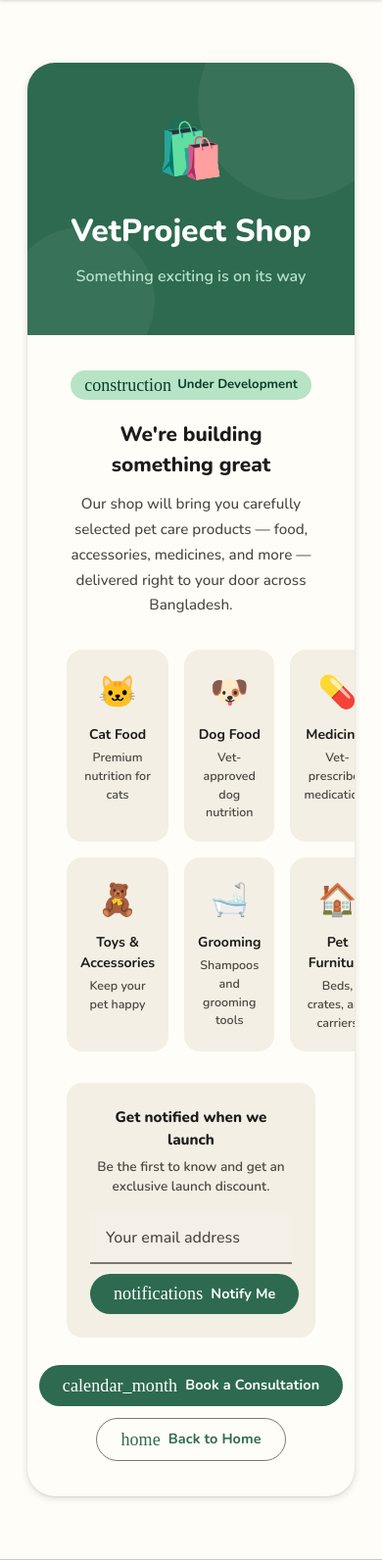
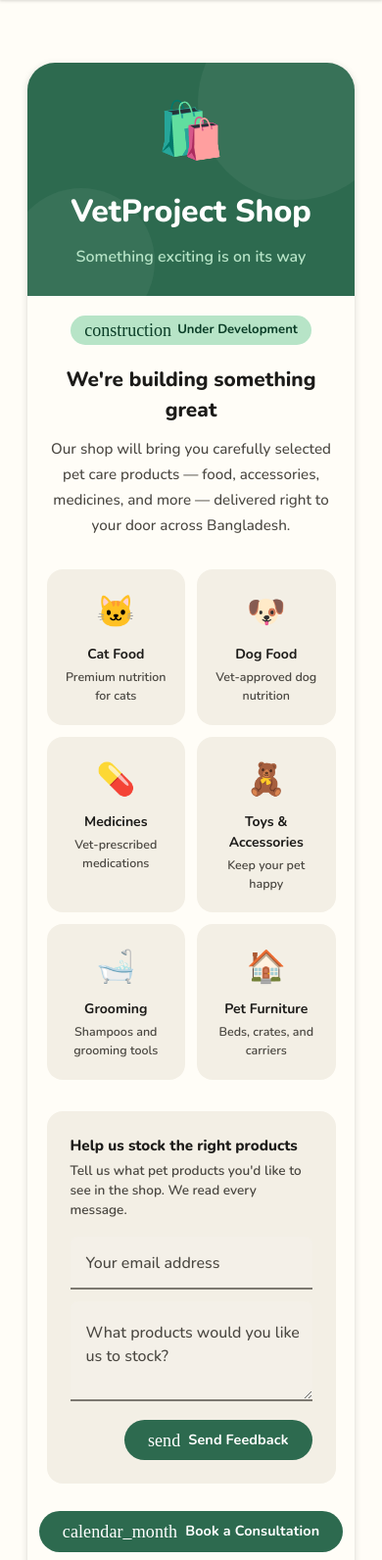
Before and after one commit to mahadi-ibne-bakar/vetproject, a Django app: page /shop/ in a window 390 px wide. Shown: the part 64-1656 px from the top of the page at 98% size. Run offline with Django 5.2, Linux system fonts and the light colour scheme; data comes from the database, SQL or seed files in the repository; style sheets or scripts are compiled from the project's sources; some libraries are stand-ins or nearby versions; some web fonts are replaced.

Commit message:
Added feedback form in shop instead of notify and fixed mobile grid fix

```diff
--- a/core/views.py
+++ b/core/views.py
@@ -212,83 +212,60 @@ def contact(request):
     })
 
 def shop(request):
-    notify_submitted = False
+    feedback_submitted = False
 
     if request.method == 'POST':
-        notify_email = request.POST.get('notify_email', '').strip()
-        if notify_email:
-            # Store in a simple log for now
-            # In future this connects to a mailing list
+        email   = request.POST.get('email', '').strip()
+        message = request.POST.get('message', '').strip()
+
+        if email and message:
             import logging
-            logger = logging.getLogger(__name__)
-            logger.info(f"Shop notify request: {notify_email}")
-
-            # Send a simple acknowledgement email
             from django.core.mail import send_mail
             from django.conf import settings as django_settings
+
+            logger = logging.getLogger(__name__)
+            logger.info(f"Shop feedback from {email}: {message}")
+
             try:
+                # Acknowledgement to user
                 send_mail(
-                    subject="VetProject Shop — You're on the list!",
+                    subject="Thanks for your feedback — VetProject Shop",
                     message=(
                         f"Hi,\n\n"
-                        f"You've been added to our shop launch notification list.\n"
-                        f"We'll email you as soon as the VetProject Shop goes live "
-                        f"with an exclusive launch discount.\n\n"
-                        f"Thank you for your interest!\n\n"
+                        f"Thank you for sharing what you'd like to see in the "
+                        f"VetProject Shop. We read every message and your input "
+                        f"directly shapes what we stock.\n\n"
+                        f"We'll let you know as soon as the shop is live!\n\n"
                         f"— The VetProject Team"
                     ),
                     from_email=django_settings.DEFAULT_FROM_EMAIL,
-                    recipient_list=[notify_email],
+                    recipient_list=[email],
                     fail_silently=True,
                 )
-                # Also notify admin
+                # Notify admin
                 send_mail(
-                    subject=f"Shop notify signup: {notify_email}",
-                    message=f"New shop notify signup: {notify_email}",
+                    subject=f"Shop feedback from {email}",
+                    message=f"Email: {email}\n\nMessage:\n{message}",
                     from_email=django_settings.DEFAULT_FROM_EMAIL,
                     recipient_list=[django_settings.DEFAULT_FROM_EMAIL],
                     fail_silently=True,
                 )
             except Exception:
                 pass
-            notify_submitted = True
+            feedback_submitted = True
 
     coming_soon_items = [
-        {
-            'emoji': '🐱',
-            'name': 'Cat Food',
-            'description': 'Premium nutrition for cats',
-        },
-        {
-            'emoji': '🐶',
-            'name': 'Dog Food',
-            'description': 'Vet-approved dog nutrition',
-        },
-        {
-            'emoji': '💊',
-            'name': 'Medicines',
-            'description': 'Vet-prescribed medications',
-        },
-        {
-            'emoji': '🧸',
-            'name': 'Toys & Accessories',
-            'description': 'Keep your pet happy',
-        },
-        {
-            'emoji': '🛁',
-            'name': 'Grooming',
-            'description': 'Shampoos and grooming tools',
-        },
-        {
-            'emoji': '🏠',
-            'name': 'Pet Furniture',
-            'description': 'Beds, crates, and carriers',
-        },
+        {'emoji': '🐱', 'name': 'Cat Food',          'description': 'Premium nutrition for cats'},
+        {'emoji': '🐶', 'name': 'Dog Food',           'description': 'Vet-approved dog nutrition'},
+        {'emoji': '💊', 'name': 'Medicines',          'description': 'Vet-prescribed medications'},
+        {'emoji': '🧸', 'name': 'Toys & Accessories', 'description': 'Keep your pet happy'},
+        {'emoji': '🛁', 'name': 'Grooming',           'description': 'Shampoos and grooming tools'},
+        {'emoji': '🏠', 'name': 'Pet Furniture',      'description': 'Beds, crates, and carriers'},
     ]
 
     return render(request, 'public/shop.html', {
-        'coming_soon_items': coming_soon_items,
-        'notify_submitted': notify_submitted,
+        'coming_soon_items':  coming_soon_items,
+        'feedback_submitted': feedback_submitted,
     })
 
 
--- a/templates/base.html
+++ b/templates/base.html
@@ -611,6 +611,12 @@
         @media (max-width: 600px) {
             .blog-grid {
                 grid-template-columns: 1fr !important;
+            }
+        }
+
+        @media (max-width: 500px) {
+            .shop-items-grid {
+                grid-template-columns: repeat(2, 1fr) !important;
             }
         }
 
--- a/templates/public/shop.html
+++ b/templates/public/shop.html
@@ -9,7 +9,7 @@
                 box-shadow:var(--md-elev-2); overflow:hidden;">
 
         <!-- Top banner -->
-        <div style="background:var(--md-primary); padding:48px 32px;
+        <div style="background:var(--md-primary); padding:clamp(28px, 6vw, 48px) clamp(16px, 5vw, 32px);
                     text-align:center; position:relative; overflow:hidden;">
 
             <!-- Decorative circles -->
@@ -34,7 +34,7 @@
         </div>
 
         <!-- Content -->
-        <div style="padding:36px 40px; text-align:center;">
+        <div style="padding:clamp(20px, 5vw, 36px) clamp(16px, 5vw, 40px); text-align:center;">
 
             <div style="display:inline-flex; align-items:center; gap:6px;
                         background:var(--md-primary-container);
@@ -59,8 +59,10 @@
             </p>
 
             <!-- Upcoming products teaser -->
-            <div style="display:grid; grid-template-columns:repeat(3, 1fr);
-                        gap:16px; margin-bottom:32px;">
+            <div style="display:grid;
+                        grid-template-columns:repeat(3, 1fr);
+                        gap:12px; margin-bottom:32px;"
+                class="shop-items-grid">
                 {% for item in coming_soon_items %}
                 <div style="background:var(--md-surface-1);
                             border-radius:var(--md-shape-lg);
@@ -81,37 +83,44 @@
             </div>
 
             <!-- Notify form -->
+            <!-- Tell us what you want -->
             <div style="background:var(--md-surface-1);
                         border-radius:var(--md-shape-lg); padding:24px;
-                        margin-bottom:28px;">
-                <div style="font-weight:800; font-size:0.95rem; margin-bottom:6px;">
-                    Get notified when we launch
+                        margin-bottom:28px; text-align:left;">
+                <div style="font-weight:800; font-size:0.95rem; margin-bottom:4px;">
+                    Help us stock the right products
                 </div>
                 <p style="font-size:0.85rem; color:var(--md-on-surface-variant);
-                           font-weight:600; margin:0 0 14px;">
-                    Be the first to know and get an exclusive
-                    launch discount.
+                        font-weight:600; margin:0 0 16px;">
+                    Tell us what pet products you'd like to see in the shop.
+                    We read every message.
                 </p>
 
-                {% if notify_submitted %}
+                {% if feedback_submitted %}
                 <div class="alert alert-success" style="margin:0;">
                     <span class="ms sm filled">check_circle</span>
-                    You're on the list! We'll notify you when the shop launches.
+                    Thank you! We've received your message and will keep you in mind
+                    when stocking the shop.
                 </div>
                 {% else %}
-                <form method="post"
-                      style="display:flex; gap:10px; flex-wrap:wrap;">
+                <form method="post">
                     {% csrf_token %}
-                    <div class="field-wrap" style="flex:1; min-width:200px;">
-                        <input type="email" name="notify_email"
-                               placeholder=" " required>
-                        <label>Your email address</label>
+                    <div style="display:flex; flex-direction:column; gap:12px;">
+                        <div class="field-wrap">
+                            <input type="email" name="email" placeholder=" " required>
+                            <label>Your email address</label>
+                        </div>
+                        <div class="field-wrap">
+                            <textarea name="message" placeholder=" " rows="3" required></textarea>
+                            <label>What products would you like us to stock?</label>
+                        </div>
+                        <div style="display:flex; justify-content:flex-end;">
+                            <button type="submit" class="btn btn-filled">
+                                <span class="ms sm">send</span>
+                                Send Feedback
+                            </button>
+                        </div>
                     </div>
-                    <button type="submit" class="btn btn-filled"
-                            style="flex-shrink:0;">
-                        <span class="ms sm">notifications</span>
-                        Notify Me
-                    </button>
                 </form>
                 {% endif %}
             </div>
```
